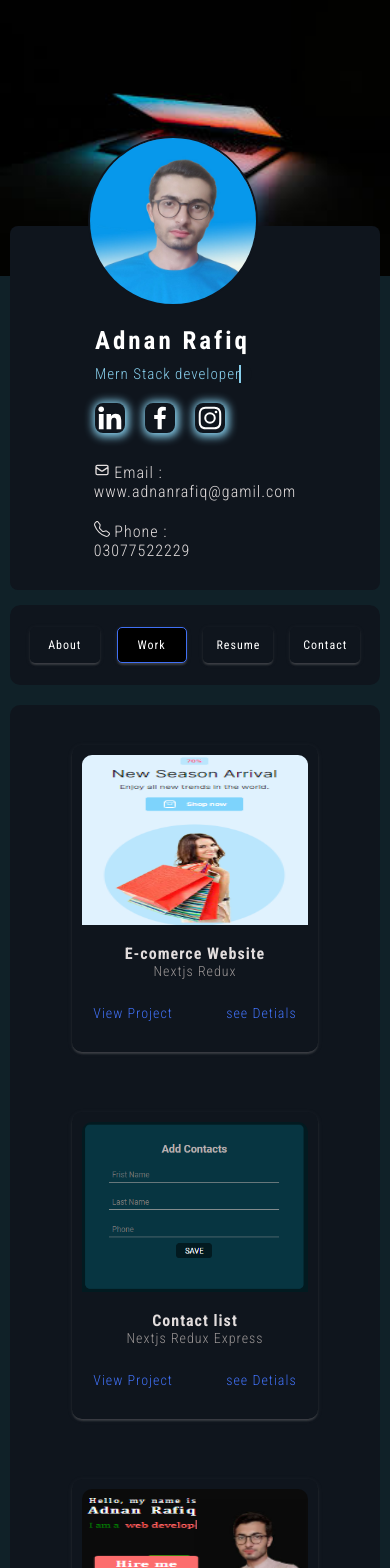
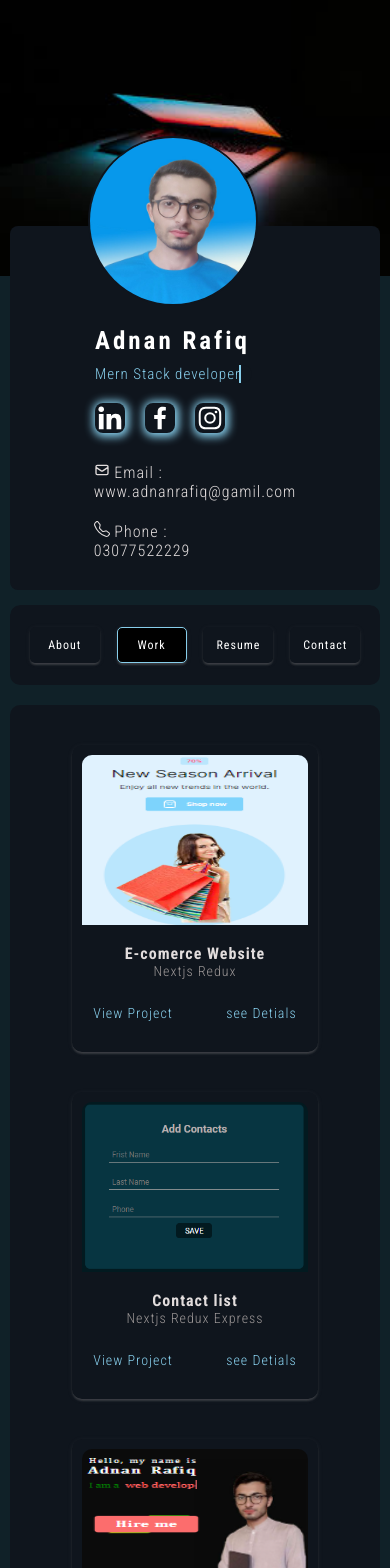
Before and after one commit to Adnanyousafzai21/adnanportfolio, a React (Vite) app: page /pages/work in a window 390 px wide. Shown: the top 1568 px of the page. Built offline with nearby package versions, Linux system fonts and the light colour scheme.

Commit message:
latest update

```diff
--- a/src/App.css
+++ b/src/App.css
@@ -21,7 +21,7 @@ body {
   --heading: #ffffff;
   --buttonhover: #000;
   --headletterspace: 3px;
-  --buttoncolor: #4070f4;
+  --buttoncolor: #87ceeb;
   --buttontext: #ffffff;
   /* --backgroun: #102128; */
   /* --backgroun:#131a24; */
@@ -105,7 +105,7 @@ body {
   font-weight: 100;
   /* top: -8px; */
   font-size: 15px;
-  color: skyblue;
+  color: #87ceeb;
 }
 
 .hero-left .headtext p::after {
@@ -244,16 +244,13 @@ body {
   background-color: var(--backgroun);
   padding: 50px 40px;
   width: 90%;
-
 }
-
 .navleft {
   border-radius: 10px;
 }
 
 .about-us {
   border-radius: 10px;
-
 }
 
 .pic {
@@ -325,7 +322,7 @@ span {
 .card-contianer {
   width: 100%;
   display: flex;
-  gap: 60px;
+  gap: 50px;
   flex-wrap: wrap;
   justify-content: center;
 
@@ -334,7 +331,7 @@ span {
 .card {
   box-shadow: var(--boxshadow);
   transition: 0.3s;
-  width: 27%;
+  width: 28%;
   border-radius: 10px;
   padding: 10px;
 
@@ -544,7 +541,7 @@ button:hover {
   }
 }
 
-@media (max-width: 900px) {
+@media (max-width:1000px) {
   .navmain{
     flex-direction: column;
   }
@@ -561,6 +558,14 @@ button:hover {
     height: 40px;
     align-items: center;
     justify-content: space-between;
+    padding: 5px 50px ;
+  }
+  .card{
+    width: 35%;
+
+  }
+  .card-contianer {
+    gap: 40px;
   }
   .children {
     width: 100%;
@@ -569,7 +574,7 @@ button:hover {
     padding: 20px;
   }
   .navleft{
-    height: 80px;
+    max-height: 80px;
     overflow: hidden;
   }
 }
@@ -581,12 +586,7 @@ button:hover {
     width: 95%;
     margin-top: -200px;
   }
-.namelink{
-  /* display: none !important; */
-}
-/* .iconlink{
-  display: inline;
-} */
+
 .nav .list a{
   width: 70px;
   font-size: 12px;
@@ -630,7 +630,10 @@ button:hover {
 
     padding: 20px 10px;
   }
-
+  .nav .list{
+    padding: 5px 0px;
+    gap: 10px;
+  }
   /* .nav .list{
     flex-direction: row;
     height: 40px;
```
